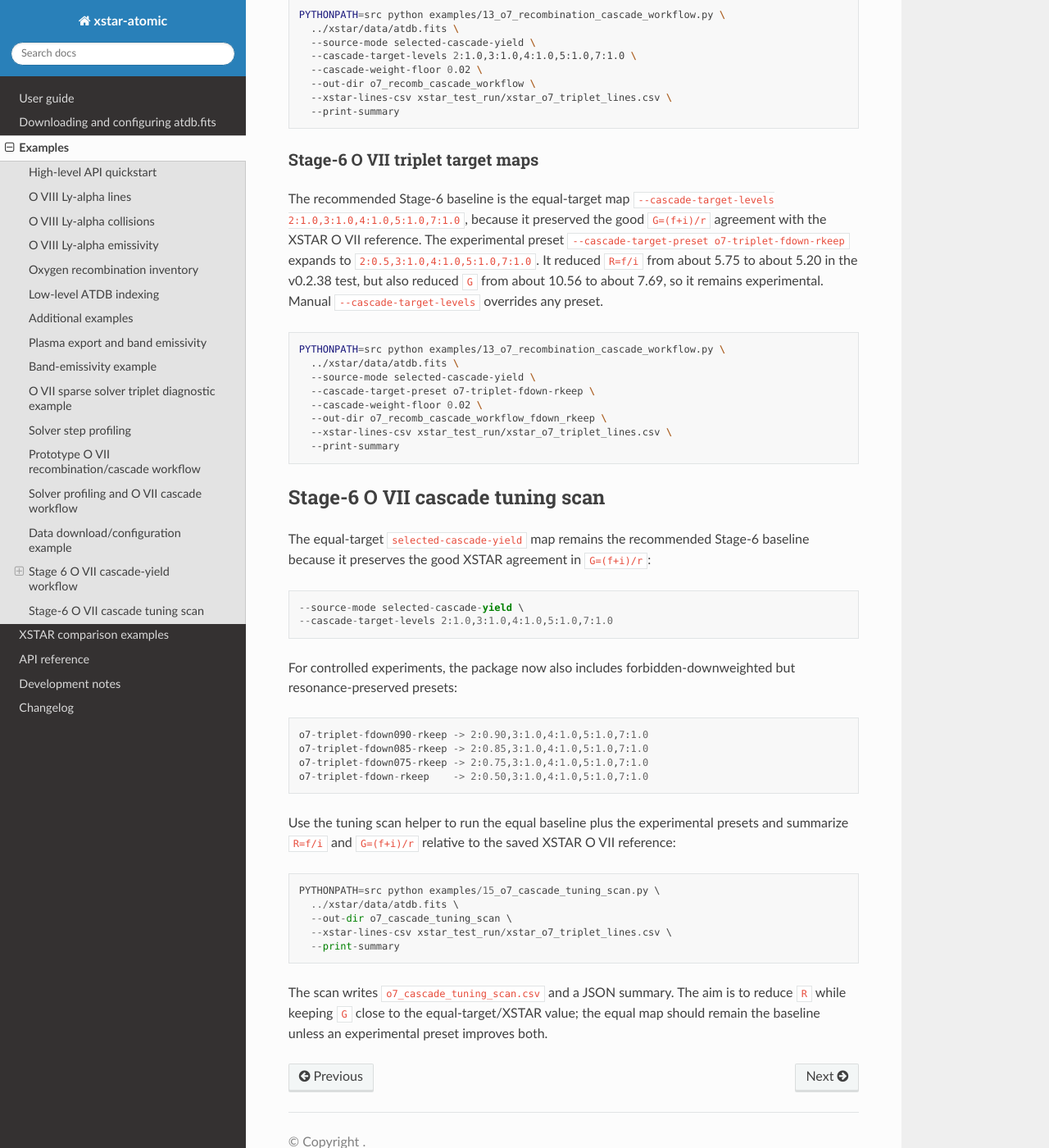
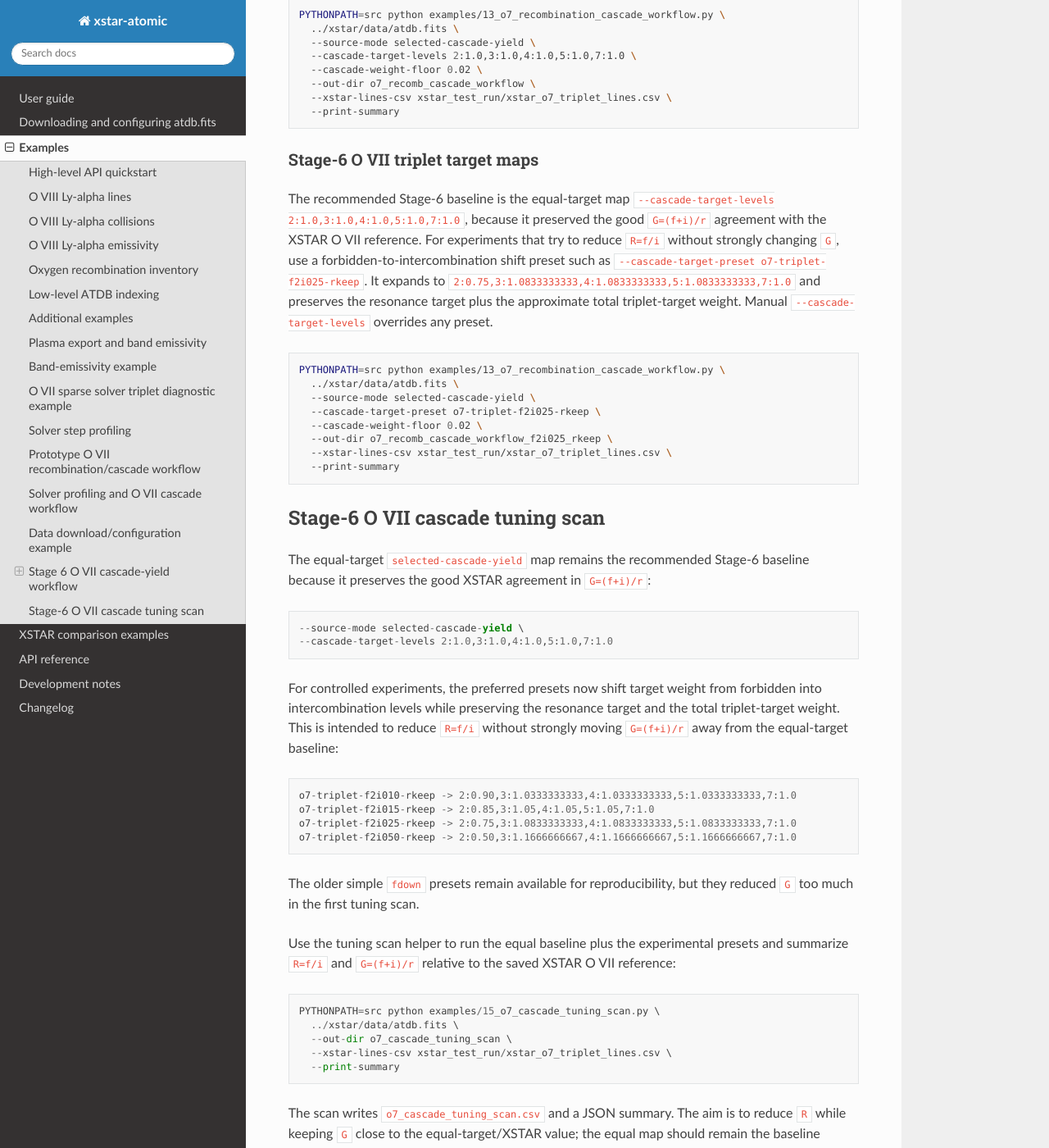
Before and after one commit to xstar-tools/xstar-tools, a Sphinx documentation site: the page built from docs/sphinx/source/examples.rst, in a window 1280 px wide and 1400 px high, scrolled down 4274 px. Shown: the whole window at 82% size. Built offline with Sphinx 7.4.7 and the Read the Docs theme 3.1.0, drawn with Linux system fonts in a browser that asks for light colours.

Commit message:
update O VII cascade tuning

```diff
--- a/docs/sphinx/source/examples.rst
+++ b/docs/sphinx/source/examples.rst
@@ -192,16 +192,16 @@ cascade probability of feeding selected target levels.
 Stage-6 O VII triplet target maps
 ~~~~~~~~~~~~~~~~~~~~~~~~~~~~~~~~~~
 
-The recommended Stage-6 baseline is the equal-target map ``--cascade-target-levels 2:1.0,3:1.0,4:1.0,5:1.0,7:1.0``, because it preserved the good ``G=(f+i)/r`` agreement with the XSTAR O VII reference. The experimental preset ``--cascade-target-preset o7-triplet-fdown-rkeep`` expands to ``2:0.5,3:1.0,4:1.0,5:1.0,7:1.0``. It reduced ``R=f/i`` from about 5.75 to about 5.20 in the v0.2.38 test, but also reduced ``G`` from about 10.56 to about 7.69, so it remains experimental. Manual ``--cascade-target-levels`` overrides any preset.
+The recommended Stage-6 baseline is the equal-target map ``--cascade-target-levels 2:1.0,3:1.0,4:1.0,5:1.0,7:1.0``, because it preserved the good ``G=(f+i)/r`` agreement with the XSTAR O VII reference. For experiments that try to reduce ``R=f/i`` without strongly changing ``G``, use a forbidden-to-intercombination shift preset such as ``--cascade-target-preset o7-triplet-f2i025-rkeep``. It expands to ``2:0.75,3:1.0833333333,4:1.0833333333,5:1.0833333333,7:1.0`` and preserves the resonance target plus the approximate total triplet-target weight. Manual ``--cascade-target-levels`` overrides any preset.
 
 .. code-block:: bash
 
    PYTHONPATH=src python examples/13_o7_recombination_cascade_workflow.py \
      ../xstar/data/atdb.fits \
      --source-mode selected-cascade-yield \
-     --cascade-target-preset o7-triplet-fdown-rkeep \
+     --cascade-target-preset o7-triplet-f2i025-rkeep \
      --cascade-weight-floor 0.02 \
-     --out-dir o7_recomb_cascade_workflow_fdown_rkeep \
+     --out-dir o7_recomb_cascade_workflow_f2i025_rkeep \
      --xstar-lines-csv xstar_test_run/xstar_o7_triplet_lines.csv \
      --print-summary
 
@@ -214,13 +214,18 @@ baseline because it preserves the good XSTAR agreement in ``G=(f+i)/r``::
   --source-mode selected-cascade-yield \
   --cascade-target-levels 2:1.0,3:1.0,4:1.0,5:1.0,7:1.0
 
-For controlled experiments, the package now also includes forbidden-downweighted
-but resonance-preserved presets::
+For controlled experiments, the preferred presets now shift target weight from
+forbidden into intercombination levels while preserving the resonance target and
+the total triplet-target weight. This is intended to reduce ``R=f/i`` without
+strongly moving ``G=(f+i)/r`` away from the equal-target baseline::
 
-  o7-triplet-fdown090-rkeep -> 2:0.90,3:1.0,4:1.0,5:1.0,7:1.0
-  o7-triplet-fdown085-rkeep -> 2:0.85,3:1.0,4:1.0,5:1.0,7:1.0
-  o7-triplet-fdown075-rkeep -> 2:0.75,3:1.0,4:1.0,5:1.0,7:1.0
-  o7-triplet-fdown-rkeep    -> 2:0.50,3:1.0,4:1.0,5:1.0,7:1.0
+  o7-triplet-f2i010-rkeep -> 2:0.90,3:1.0333333333,4:1.0333333333,5:1.0333333333,7:1.0
+  o7-triplet-f2i015-rkeep -> 2:0.85,3:1.05,4:1.05,5:1.05,7:1.0
+  o7-triplet-f2i025-rkeep -> 2:0.75,3:1.0833333333,4:1.0833333333,5:1.0833333333,7:1.0
+  o7-triplet-f2i050-rkeep -> 2:0.50,3:1.1666666667,4:1.1666666667,5:1.1666666667,7:1.0
+
+The older simple ``fdown`` presets remain available for reproducibility, but
+they reduced ``G`` too much in the first tuning scan.
 
 Use the tuning scan helper to run the equal baseline plus the experimental
 presets and summarize ``R=f/i`` and ``G=(f+i)/r`` relative to the saved XSTAR O
--- a/src/xstar_atomic/__init__.py
+++ b/src/xstar_atomic/__init__.py
@@ -15,4 +15,4 @@ __all__ = [
     "set_data_path",
 ]
 
-__version__ = "0.2.44"
+__version__ = "0.2.45"
```
Also changed, not shown: CHANGELOG.md (+19 -2 lines), README.md (+10 -9 lines), docs/sphinx/source/user_guide.rst (+11 -6 lines), docs/user_guide.md (+10 -9 lines), 4 other files.
